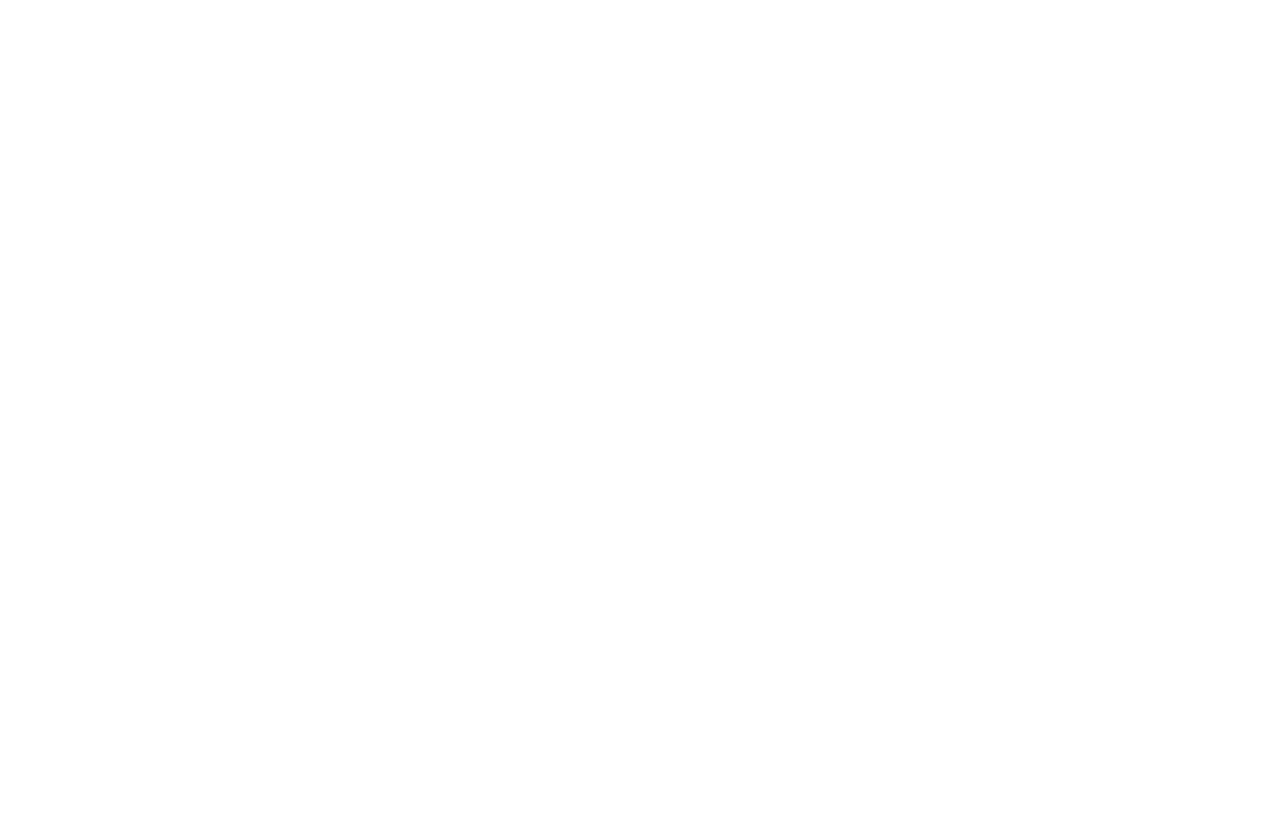
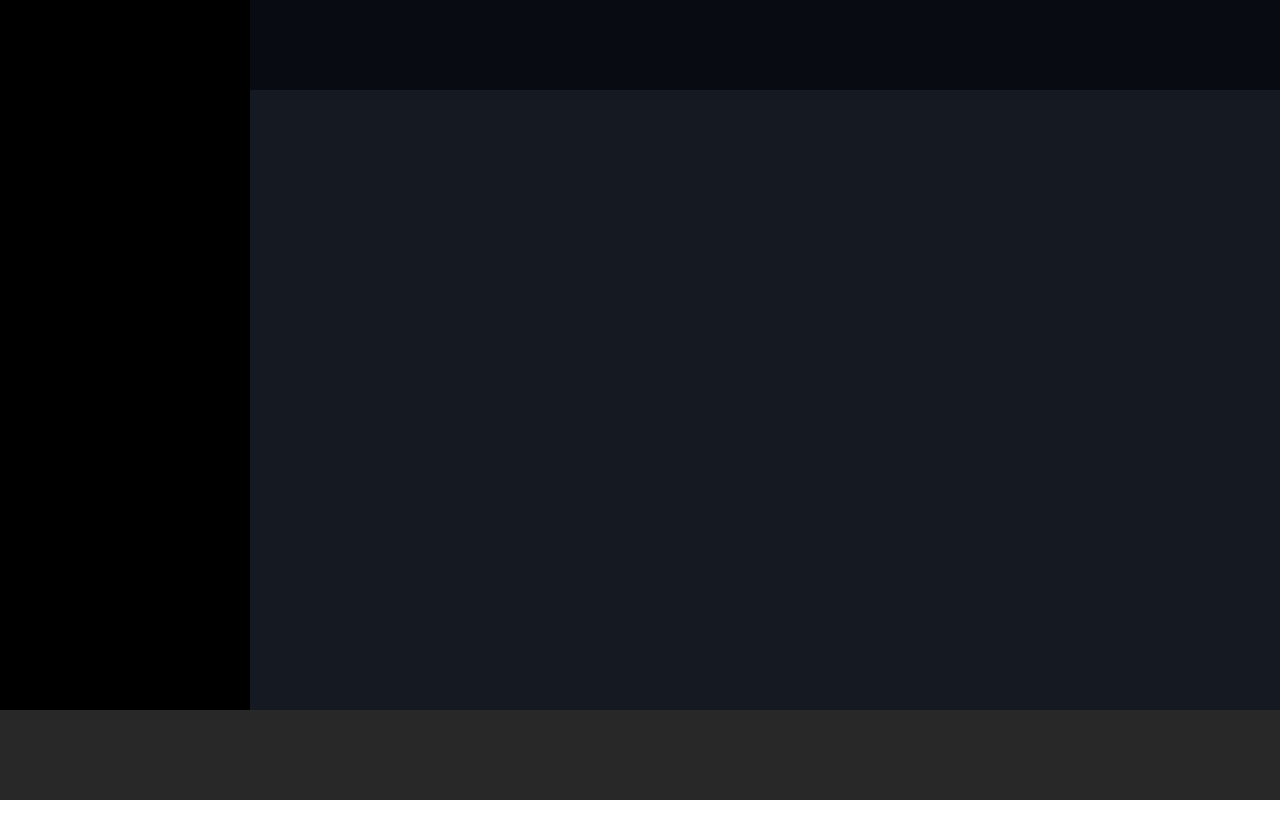
Before and after one commit to davidevignozzi/html-css-spotifyweb, a plain HTML site: page index.html in a window 1280 px wide. After the commit the page ends 800 px from the top, so only its background shows below. Drawn offline with Linux system fonts and the light colour scheme.

Commit message:
fine impaginazione

```diff
--- a/css/style.css
+++ b/css/style.css
@@ -1,20 +1,3 @@
-/* CONTAINER */
-*{
-  box-sizing: border-box;
-  margin: 0;
-  padding: 0;
-}
-.wrapper {
-  width: 100vw;
-  height: 100vh;
-  max-width: 100%;
-  position: relative;
-}
-.container{
-
-}
-/* END CONTAINER */
-
 /* UTILITY CLASS */
 .fl{
   float: left
@@ -32,35 +15,53 @@
 }
 /* END UTILITY CLASS */
 
+/* CONTAINER */
+*{
+  box-sizing: border-box;
+  margin: 0;
+  padding: 0;
+}
+.wrapper {
+  width: 100vw;
+  height: 100vh;
+  max-width: 100%;
+}
+.container{
+  height: calc(100% - 90px);
+  width: 100vw;
+}
+/* END CONTAINER */
+
 /* HEADER/NAVBAR */
-#header{
-  z-index: 2;
+#navbar{
   width: 100%;
-  height: 100px;
+  height: 90px;
+  background-color: #080B12;
 }
 /* END HEADER NAVBAR */
 
 /* SIDEBAR */
 #sidebar{
-  z-index:3;
   height: 100%;
-  width: 300px;
+  width: 250px;
+  background-color: #000;
 }
 /* END SIDEBAR */
 
 /* MAIN */
 #main{
   overflow-y: auto;
-  z-index: 1;
-  width: calc(100% - 300px);
+  width: calc(100% - 250px);
   height: 100%;
+  background-color: #141922;
 }
 /* END MAIN */
 
 /* PLAYER */
 #player{
-  z-index: 4;
   width: 100vw;
-  height: 100px;
+  height: 90px;
+  background-color: #282828;
+  position: fixed;
 }
 /* END PLAYER */
--- a/index.html
+++ b/index.html
@@ -9,31 +9,32 @@
   </head>
   <body>
     <div class="wrapper">
+      <div class="container">
 
-      <!-- header/navabar -->
-      <div id="header">
+        <!-- sidebar -->
+        <div id="sidebar" class="fl">
 
-      </div>
-      <!-- end header/navbar -->
+        </div>
+        <!-- end sidebar -->
 
-      <!-- sidebar -->
-      <div id="sidebar">
+        <!-- navabar -->
+        <div id="navbar">
 
-      </div>
-      <!-- end sidebar -->
+        </div>
+        <!-- end navbar -->
 
-      <!-- main -->
-      <div id="main">
+        <!-- main -->
+        <div id="main" class="fl">
 
-      </div>
-      <!-- end main -->
+        </div>
+        <!-- end main -->
+      </div> <!-- end container -->
 
       <!-- player -->
       <div id="player">
 
       </div>
       <!-- end player -->
-
-    </div>
+    </div> <!-- wrapper -->
   </body>
 </html>
```
Also changed, not shown: 1 other file.
